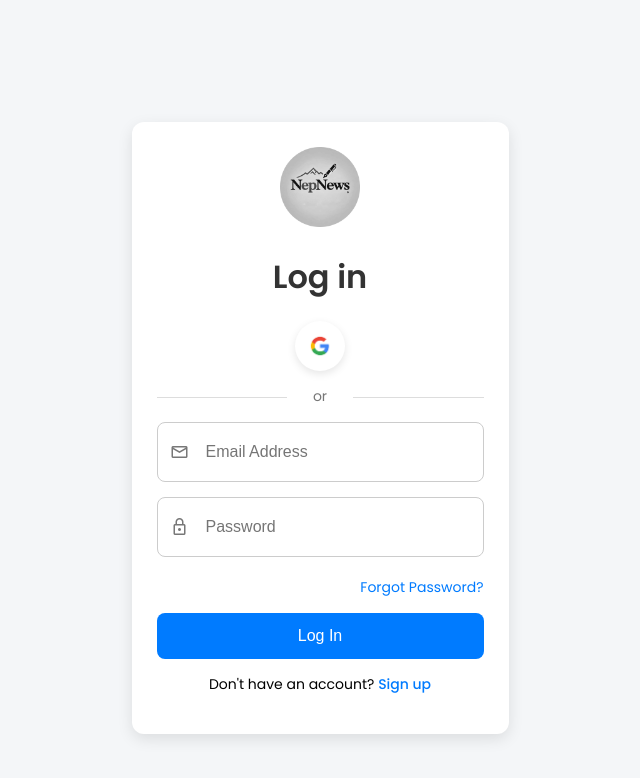
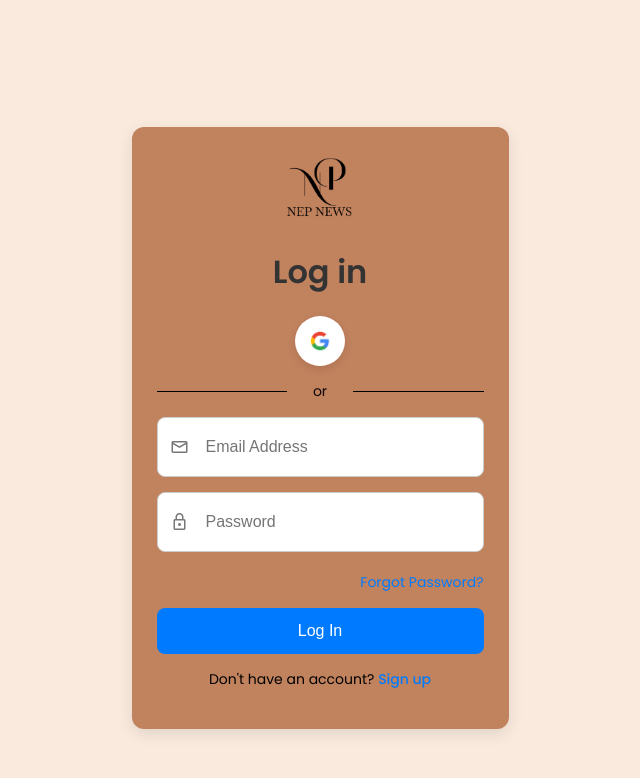
Before and after one commit to srijalgiri/Nepnews, a React (Vite) app in the folder Frontend/react/: page / in a window 1280 px wide. Shown: the top 778 px of the page, without its empty margins (373-1013 px from the left). Built offline with nearby package versions, Linux system fonts and the light colour scheme.

Commit message:
Updated logo and background

```diff
--- a/Frontend/react/src/Login.jsx
+++ b/Frontend/react/src/Login.jsx
@@ -5,7 +5,7 @@ const Login = () => {
     <div className="login-container">
       {/* ✅ Logo Section */}
       <div className="logo">
-        <img src="logo.png" alt="Logo" />
+        <img src="image.png" alt="Logo" />
       </div>
 
       <h2 className="form-title">Log in</h2>
--- a/Frontend/react/src/Signup.jsx
+++ b/Frontend/react/src/Signup.jsx
@@ -39,7 +39,7 @@ const Signup = () => {
     <div className="signup-container">
       {/* ✅ Logo Section */}
       <div className="logo">
-        <img src="logo.png" alt="Logo" />
+        <img src="image.png" alt="Logo" />
       </div>
 
       <h2 className="form-title">Sign Up</h2>
--- a/Frontend/react/src/index.css
+++ b/Frontend/react/src/index.css
@@ -12,7 +12,7 @@ body {
   justify-content: center;
   min-height: 100vh;
   width: 100%;
-  background-color: #F4F6F8; /* Updated Background Color */
+  background-color: #FAEADE; /* Updated Background Color */
   font-family: 'Poppins', sans-serif;
   padding: 20px;
   overflow-x: hidden; /* Prevents horizontal scrolling */
@@ -22,7 +22,7 @@ body {
 .login-container, .signup-container {
   max-width: 400px;
   width: 100%;
-  background: white;
+  background: #C1825E;
   padding: 25px;
   border-radius: 12px;
   box-shadow: 0 5px 15px rgba(0, 0, 0, 0.1);
@@ -90,13 +90,13 @@ body {
 .separator {
   text-align: center;
   font-size: 14px;
-  color: #777;
+  color: #0e0505;
   margin: 15px 0;
   position: relative;
 }
 
 .separator span {
-  background: #fff;
+  background: #C1825E;
   padding: 0 12px;
 }
 
@@ -107,7 +107,7 @@ body {
   top: 50%;
   width: 40%;
   height: 1px;
-  background: #ddd;
+  background: #000000;
 }
 
 .separator::before {
```
Also changed, not shown: Frontend/react/image.png (added), 1 other file (tests, documents, lock files or other folders).
